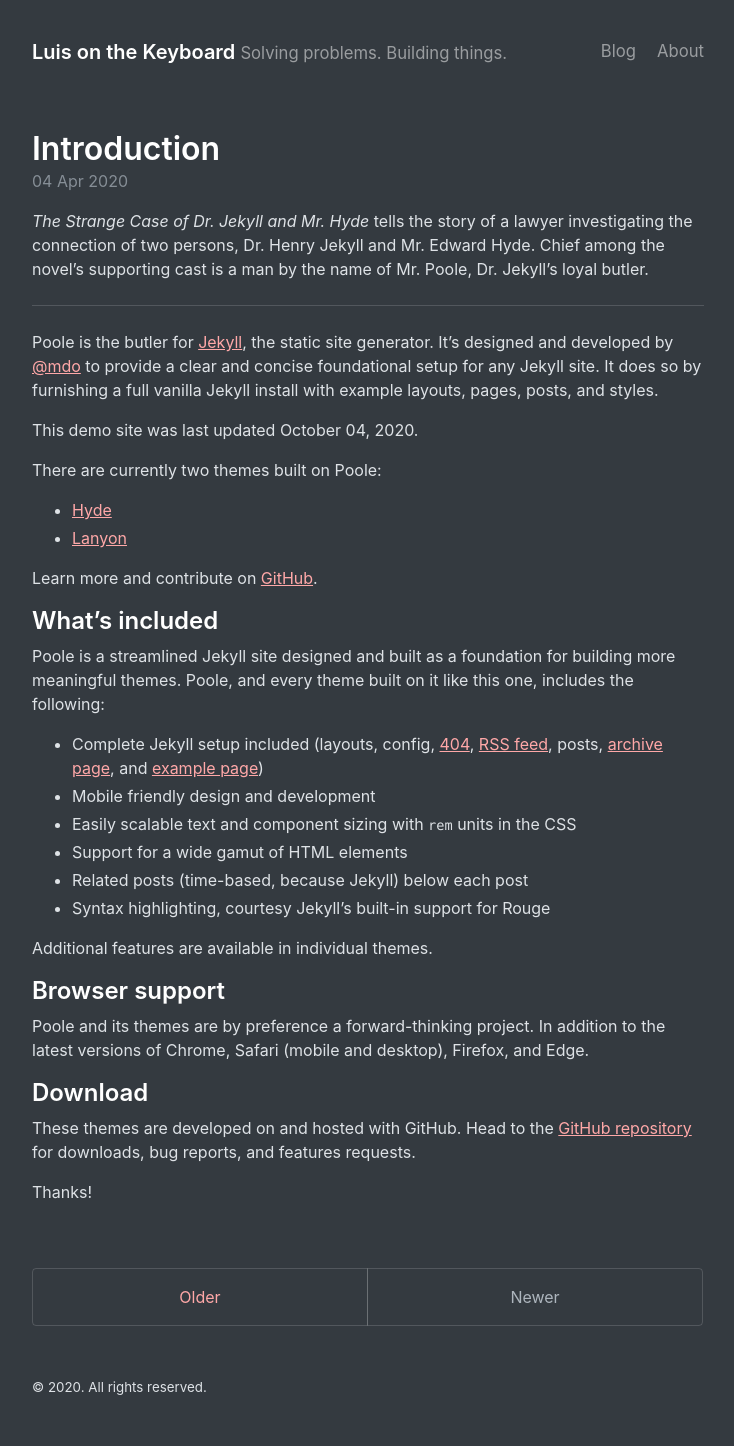
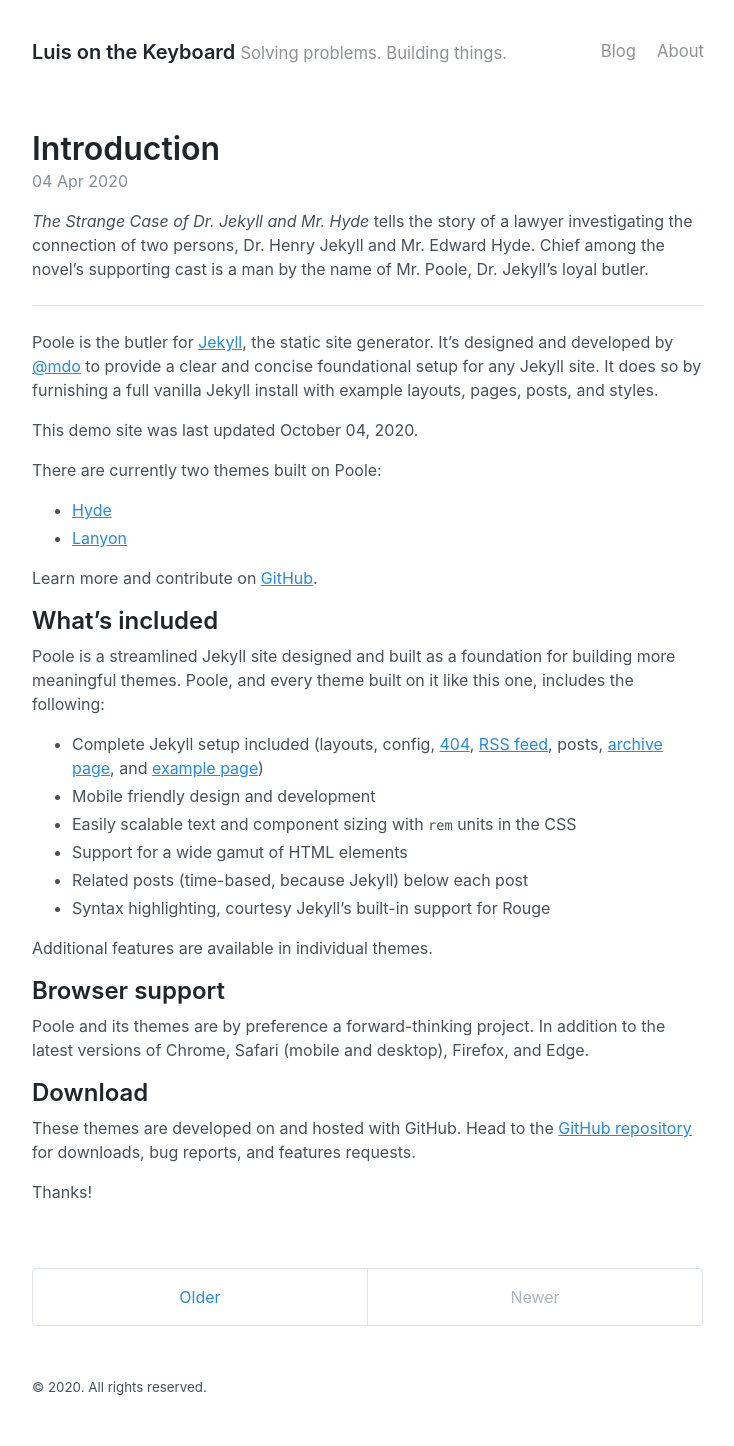
Before and after one commit to luisonthekeyboard/luisonthekeyboard.com, a Jekyll site: the page built from index.html, in a window 1280 px wide. Shown: the whole page, without its empty margins (272-1006 px from the left). Built offline with Jekyll 4.4.1, drawn with Linux system fonts in a browser that asks for light colours; the list of posts is cut into pages by our own code.

Commit message:
Remove dark poole remnants; make light website selectable with media query

```diff
--- a/_layouts/default.html
+++ b/_layouts/default.html
@@ -1,9 +1,11 @@
 <!DOCTYPE html>
-<html lang="en" data-theme="dark-poole">
+<html lang="en">
   {% include head.html %}
 
   <body>
+
     <div class="container content">
+
       <header class="masthead">
         <h3 class="masthead-title">
           <a href="{{ site.baseurl }}/" title="Home">{{ site.title }}</a>
--- a/_sass/_variables.scss
+++ b/_sass/_variables.scss
@@ -9,10 +9,6 @@
   --gray-700: #495057;
   --gray-800: #343a40;
   --gray-900: #212529;
-  --dark-poole-001: hsl(200, 3%, 12%);
-  --dark-poole-002: hsl(0, 0%, 85%);
-  --dark-poole-link-color: rgba(255, 255, 255, 0.75);
-  --dark-poole-link-hover: #fff;
 
   --red: #fa5252;
   --pink: #e64980;
@@ -38,29 +34,19 @@
     "Segoe UI Emoji", "Segoe UI Symbol", "Noto Color Emoji";
   --body-font-size: 16px;
   --body-line-height: 1.5;
-  --body-color: var(--gray-700);
-  --body-bg: #fff;
 
-  --link-color: var(--blue);
-  --link-hover-color: #1c7ed6;
 
-  --heading-color: var(--gray-900);
-
-  --border-color: var(--gray-300);
-  --border-radius: 0.25rem;
+  --border-radius: .25rem;
 
   --code-font: SFMono-Regular, Menlo, Monaco, Consolas, "Liberation Mono",
     "Courier New", monospace;
   --code-color: var(--grape);
-  --code-bg: var(--gray-000);
 
   --spacer: 1rem;
   --spacer-2: calc(var(--spacer) * 1.5);
   --spacer-3: calc(var(--spacer) * 3);
-}
 
-@media (prefers-color-scheme: dark) {
-  :root {
+
   --body-color: var(--gray-300);
   --body-bg: var(--gray-800);
 
@@ -69,23 +55,23 @@
   --link-color: var(--red-300);
   --link-hover-color: var(--red-400);
 
-    --border-color: rgba(255, 255, 255, 0.15);
+  --border-color: rgba(255,255,255,.15);
 
   --code-bg: var(--gray-900);
 }
+
+@media (prefers-color-scheme: light) {
+  :root {
+    --body-color: var(--gray-700);
+    --body-bg: #fff;
+
+    --heading-color: var(--gray-900);
+
+    --link-color: var(--blue);
+    --link-hover-color: #1c7ed6;
+
+    --border-color: var(--gray-300);
+
+    --code-bg: var(--gray-000);
     }
-
-// Dark Poole theme
-[data-theme="dark-poole"] {
-  --body-color: var(--gray-300);
-    --body-bg: var(--gray-800);
-
-    --heading-color: #fff;
-
-    --link-color: var(--red-300);
-    --link-hover-color: var(--red-400);
-
-    --border-color: rgba(255, 255, 255, 0.15);
-
-    --code-bg: var(--gray-900);
 }
```
Lines whose indentation alone changed are shown as unchanged.
